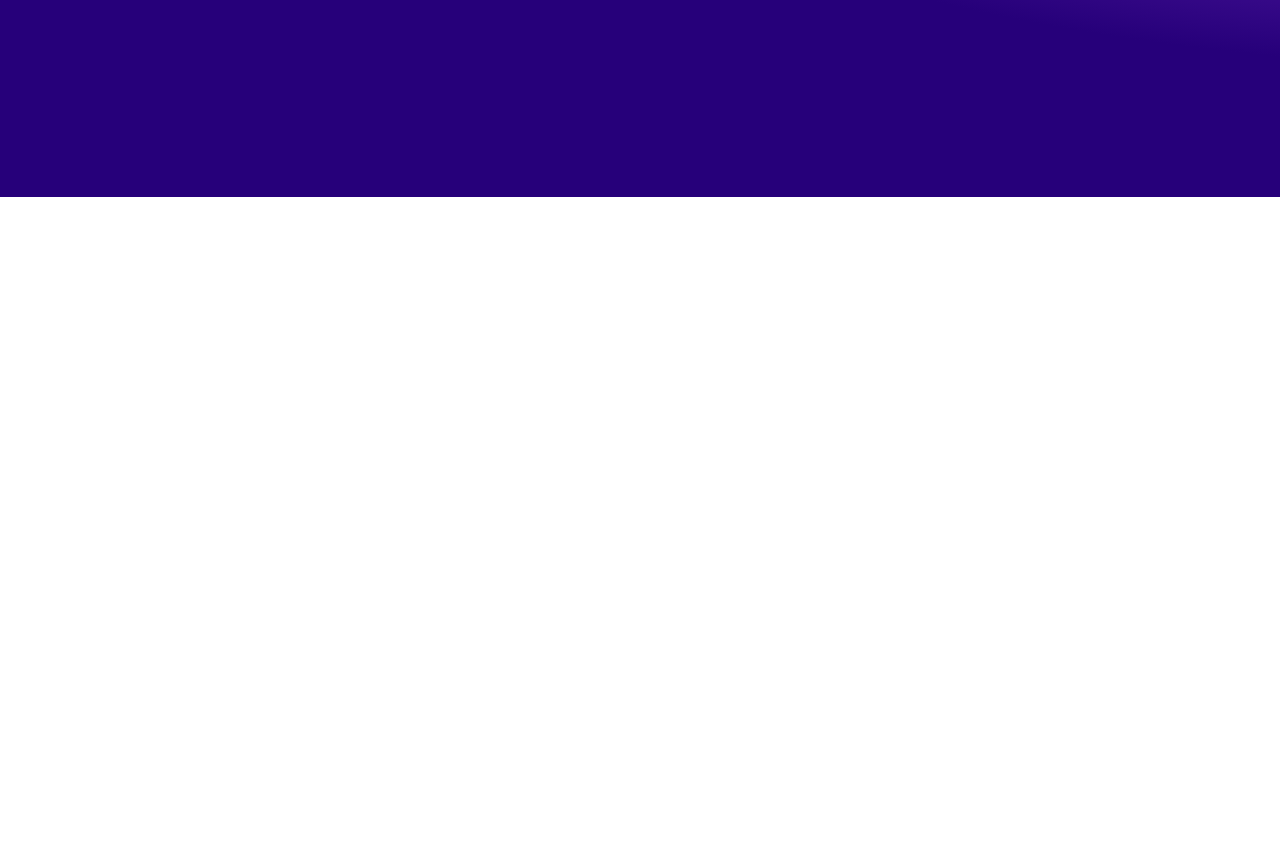
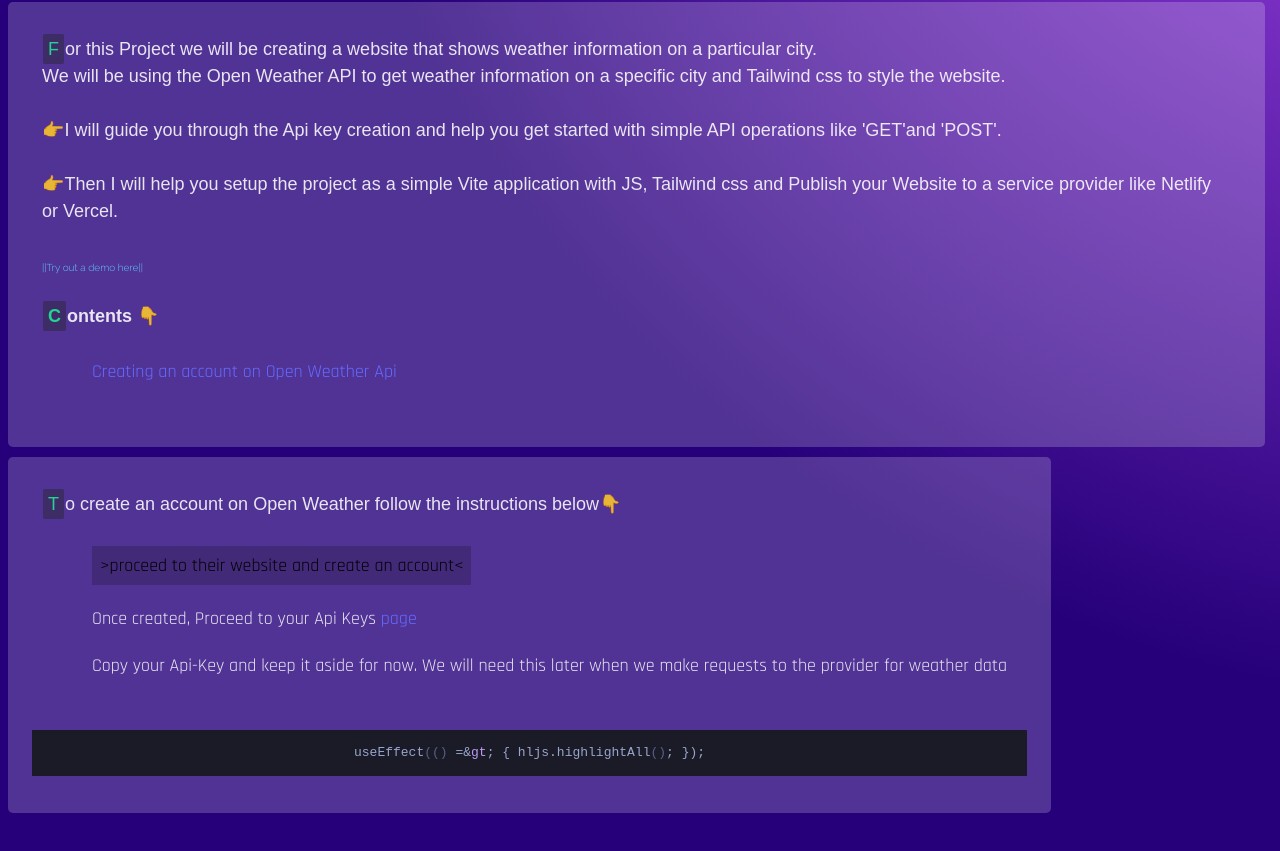
Before and after one commit to greeenboi/courses-website, a React (Vite) app: page /Weather in a window 1280 px wide. Shown: the part 689-1540 px from the top of the page. Before the commit the page ends 886 px from the top, so only its background shows below. Built offline with nearby package versions, Linux system fonts and the light colour scheme; a web font is replaced by a local one.

Commit message:
more text and kinda fixed the unescaped html error

```diff
--- a/src/courses/Weatherweb.jsx
+++ b/src/courses/Weatherweb.jsx
@@ -1,15 +1,15 @@
-import { React ,useEffect, useRef } from 'react'
+import { React ,useEffect} from 'react'
 import styled from 'styled-components'
 import hljs from "highlight.js";
 
 const Section = styled.section`
-  height: 100vh;
+  height: 200vh;
   width:100vw;
   display: flex;
   flex-direction: column;
   justify-content: center;
   align-items: left;
-  scroll: auto;
+  scroll: smooth;
 
 `;
 
@@ -69,10 +69,17 @@ const Title = styled.h1`
   -webkit-background-clip: text;
 `
 const Subtitle = styled.h2`
-
+  font-family: 'Raleway', sans-serif;
+  font-size:10px;
+  color: rgb(100,200,255);
+  transition: all 400ms ease-in;
+  &:hover{
+    cursor:pointer;
+    font-size:11px;
+  }
 `
 
-const Text1 = styled.p`
+const Text1 = styled.div`
   font-size:15px;
   padding:10px;
   font-family:'Sofia Sans', sans-serif;
@@ -83,12 +90,20 @@ const Text1 = styled.p`
   gap:15px;
   justify-content:space-between;
 `
-const Text2 = styled.p`
+const Text2 = styled.div`
   font-size:18px;
   padding:10px;
   font-family:'Sofia Sans', sans-serif;
   font-weight:300;
   text-align:left;
+  &::first-letter{
+    padding:5px;
+    background-color: rgba(35, 35, 35,0.4);
+    margin: 1px;
+    border: 0;
+    border-radius: 2px;
+    color:rgba(30, 255, 157,0.8);
+  }
 `
 
 const Button = styled.button`
@@ -128,11 +143,31 @@ const Samp = styled.li`
   padding-left:2px;
   padding-right:2px;
 `
+const Item = styled.li`
+  padding:10px;
+  font-family: 'Rajdhani', sans-serif;
+  font-size:16pItem
+`
+function escapeHtml(html) {
+  return html.replace(/&/g, "&amp;")
+             .replace(/</g, "&lt;")
+             .replace(/>/g, "&gt;")
+             .replace(/"/g, "&quot;")
+             .replace(/'/g, "&#039;");
+}
+
+function Code({ content }) {
+  const escapedHTML = escapeHtml(content);
+
+  return <code>{escapedHTML}</code>;
+}
 
 const Weather = () => {
   useEffect(() => {
     hljs.highlightAll();
   });
+
+
 
   return (
     <Section>
@@ -152,11 +187,31 @@ const Weather = () => {
               We will be using the Open Weather API to get weather information on a specific city and Tailwind css to style the website.
               <br /><br />
               👉I will guide you through the Api key creation and help you get started with simple API operations like 'GET'and 'POST'. <br /><br />
-              👉Then I will help you setup the project as a simple Vite application with JS, Tailwind css and Publish your Website to a service provider like Netlify or Vercel.
+              👉Then I will help you setup the project as a simple Vite application with JS, Tailwind css and Publish your Website to a service provider like Netlify or Vercel.<br /><br />
+              <Subtitle onClick={() => window.open('https://whatstheweatherhere.netlify.app')} >||Try out a demo here||</Subtitle>
+            </Text2>
+            <Text2>
+              <b>Contents 👇</b>
+              <ul style={{listStyle:"none",gap:"5px"}}>
+                <Item><a href="#Apicreate">Creating an account on Open Weather Api</a></Item>
+              </ul>
+            </Text2>
+          </Card>
+          <Card>
+            <Text2 id="Apicreate">
+              To create an account on Open Weather follow the instructions below👇
+              <ul style={{listStyle:"none",gap:"10px"}}>
+                <Item><button style={{border:'2px',borderColor:"#fff",backgroundColor:"rgba(10,10,10,0.2)", padding:"8px"}} onClick={() => window.open('https://home.openweathermap.org/users/sign_up')}>{`>proceed to their website and create an account<`}</button></Item>
+                <Item>Once created, Proceed to your Api Keys <a href="https://home.openweathermap.org/api_keys">page</a> </Item>
+                <Item>
+                  <img src=""/>
+                  Copy your Api-Key and keep it aside for now. We will need this later when we make requests to the provider for weather data
+                </Item>
+              </ul>
             </Text2>
             <div>
             <pre>
-              <code className="language-javascript">{`useEffect(() => { hljs.highlightAll(); });`}</code>
+              <Code className="language-javascript" content= {`useEffect(() => { hljs.highlightAll(); });`}/>
             </pre>
             </div>
           </Card>
```
